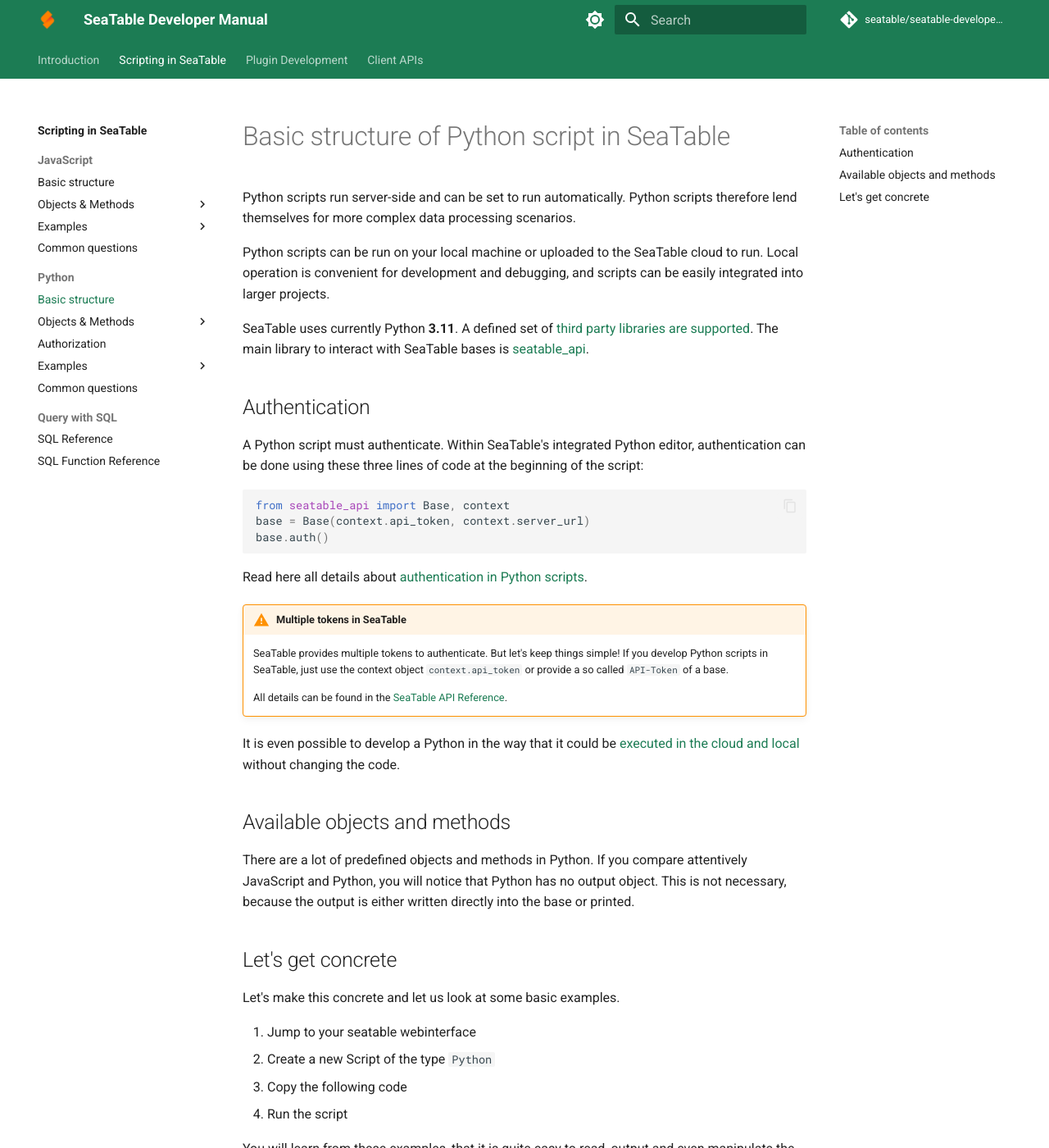
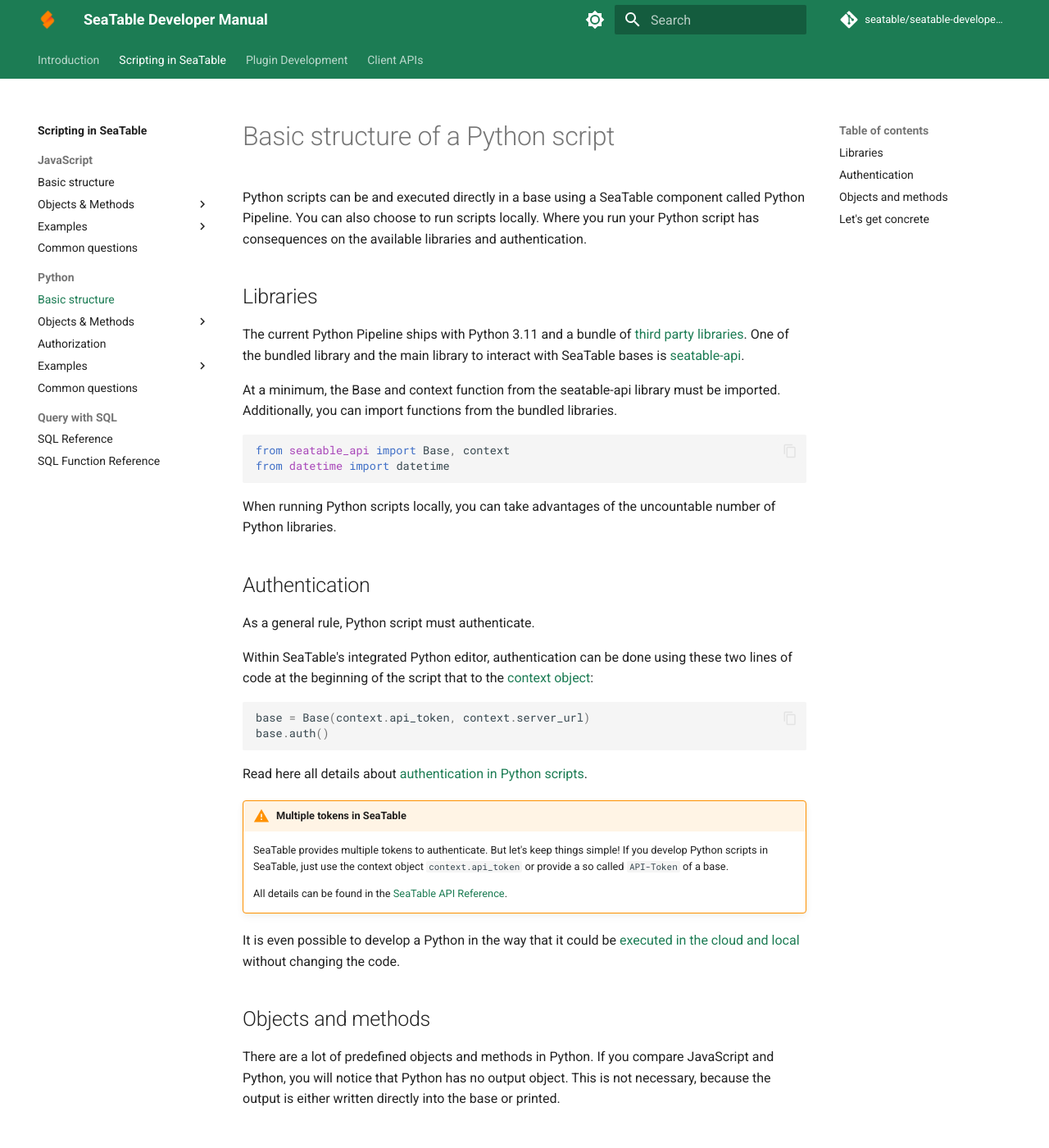
Before and after one commit to seatable/seatable-developer-docs, an MkDocs documentation site: the page built from docs/scripts/python/basic_structure_python.md, in a window 1280 px wide and 1400 px high. Shown: the whole window at 82% size. Built offline with MkDocs 1.6.1 and Material for MkDocs 9.7.7, drawn with Linux system fonts in a browser that asks for light colours; comment, search, counter and statistics services are not loaded; some of the changed text lies outside the part shown.

Commit message:
Update basic_structure_python.md
Improved explanations
Improved example

````diff
--- a/docs/scripts/python/basic_structure_python.md
+++ b/docs/scripts/python/basic_structure_python.md
@@ -1,17 +1,27 @@
-# Basic structure of Python script in SeaTable
+# Basic structure of a Python script
 
-Python scripts run server-side and can be set to run automatically. Python scripts therefore lend themselves for more complex data processing scenarios.
+Python scripts can be and executed directly in a base using a SeaTable component called Python Pipeline. You can also choose to run scripts locally. Where you run your Python script has consequences on the available libraries and authentication.
 
-Python scripts can be run on your local machine or uploaded to the SeaTable cloud to run. Local operation is convenient for development and debugging, and scripts can be easily integrated into larger projects.
+## Libraries
 
-SeaTable uses currently Python **3.11**. A defined set of [third party libraries are supported](/scripts/python/common_questions/#list-of-libraries-supported-in-the-cloud-environment). The main library to interact with SeaTable bases is [seatable_api](https://github.com/seatable/seatable-api-python).
+The current Python Pipeline ships with Python 3.11 and a bundle of [third party libraries](/scripts/python/common_questions/#list-of-libraries-supported-in-the-cloud-environment). One of the bundled library and the main library to interact with SeaTable bases is [seatable-api](https://github.com/seatable/seatable-api-python).
+
+At a minimum, the Base and context function from the seatable-api library must be imported. Additionally, you can import functions from the bundled libraries.
+
+```python
+from seatable_api import Base, context
+from datetime import datetime
+```
+
+When running Python scripts locally, you can take advantages of the uncountable number of Python libraries.
 
 ## Authentication
 
-A Python script must authenticate. Within SeaTable's integrated Python editor, authentication can be done using these three lines of code at the beginning of the script:
+As a general rule, Python script must authenticate.
+
+Within SeaTable's integrated Python editor, authentication can be done using these two lines of code at the beginning of the script that to the [context object](https://developer.seatable.io/scripts/python/objects/context/):
 
 ```python
-from seatable_api import Base, context
 base = Base(context.api_token, context.server_url)
 base.auth()
 ```
@@ -26,16 +36,16 @@ Read here all details about [authentication in Python scripts](/scripts/python/a
 
 It is even possible to develop a Python in the way that it could be [executed in the cloud and local](/scripts/python/common_questions/#install-and-use-custom-python-libraries) without changing the code.
 
-## Available objects and methods
+## Objects and methods
 
-There are a lot of predefined objects and methods in Python. If you compare attentively JavaScript and Python, you will notice that Python has no output object. This is not necessary, because the output is either written directly into the base or printed.
+There are a lot of predefined objects and methods in Python. If you compare JavaScript and Python, you will notice that Python has no output object. This is not necessary, because the output is either written directly into the base or printed.
 
 ## Let's get concrete
 
 Let's make this concrete and let us look at some basic examples.
 
-1. Jump to your seatable webinterface
-2. Create a new Script of the type `Python`
+1. Jump to your SeaTable web interface
+2. Create a new script of the type `Python`
 3. Copy the following code
 4. Run the script
 
@@ -45,21 +55,32 @@ You will learn from these examples, that it is quite easy to read, output and ev
 
     Please take care of indentations! Indentation is mandatory in python to define the blocks of statements. The number of spaces must be uniform in a block of code. It is preferred to use whitespaces instead of tabs to indent in Python. If you screw the correct indentations, the scripts will not work as expected!
 
-=== "Add, update and remove a row"
+=== "Add a table to a base"
 
-    This following example shows how to operate records in a table.
+    This examples shows how to add a table to an existing bases.
 
     ``` python
     from seatable_api import Base, context
     base = Base(context.api_token, context.server_url)
     base.auth() # (1)!
 
-    rows = base.list_rows("Table1")
+    columns=[
+      {
+        "column_type" : "text",
+        "column_name": "name"
+      },
+      {
+      "column_type": "number",
+      "column_name": "age"
+      }
+    ]
+
+    base.add_table("ScriptTest", lang='en', columns=columns)
 
     row_data = {'name': 'Tom', 'age': 18}
-    base.append_row('Table1', row_data)
-    base.update_row('Table1', 'U_eTV7mDSmSd-K2P535Wzw', row_data)
-    base.delete_row('Table1', 'U_eTV7mDSmSd-K2P535Wzw')
+    base.append_row('ScriptTest', row_data)
+    base.update_row('ScriptTest', 'U_eTV7mDSmSd-K2P535Wzw', row_data)
+    base.delete_row('ScriptTest', 'U_eTV7mDSmSd-K2P535Wzw')
     ```
 
     1.   These three lines are always required to authorize against the base in SeaTable.
````
